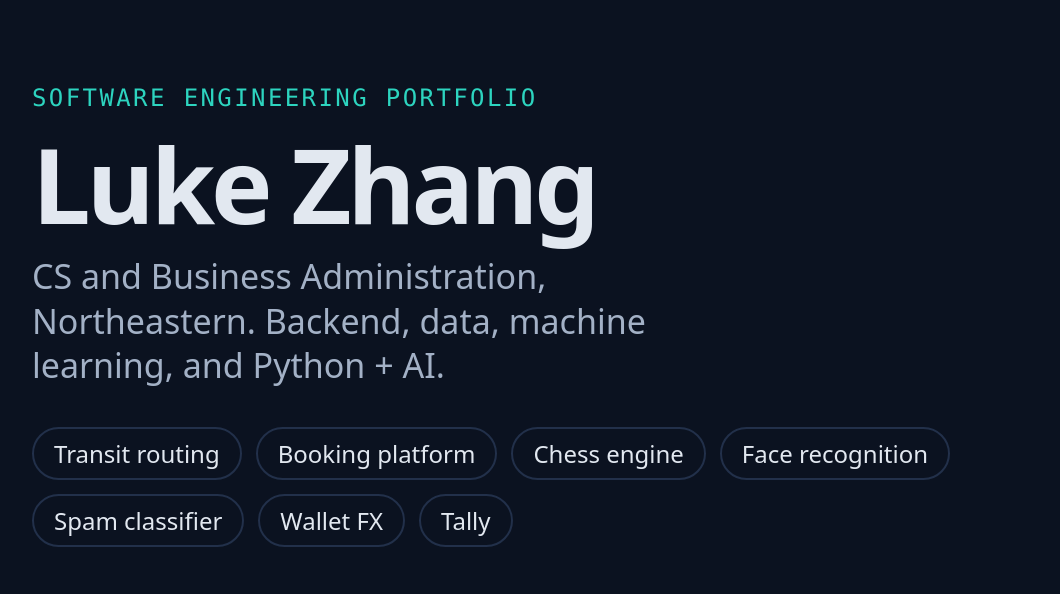
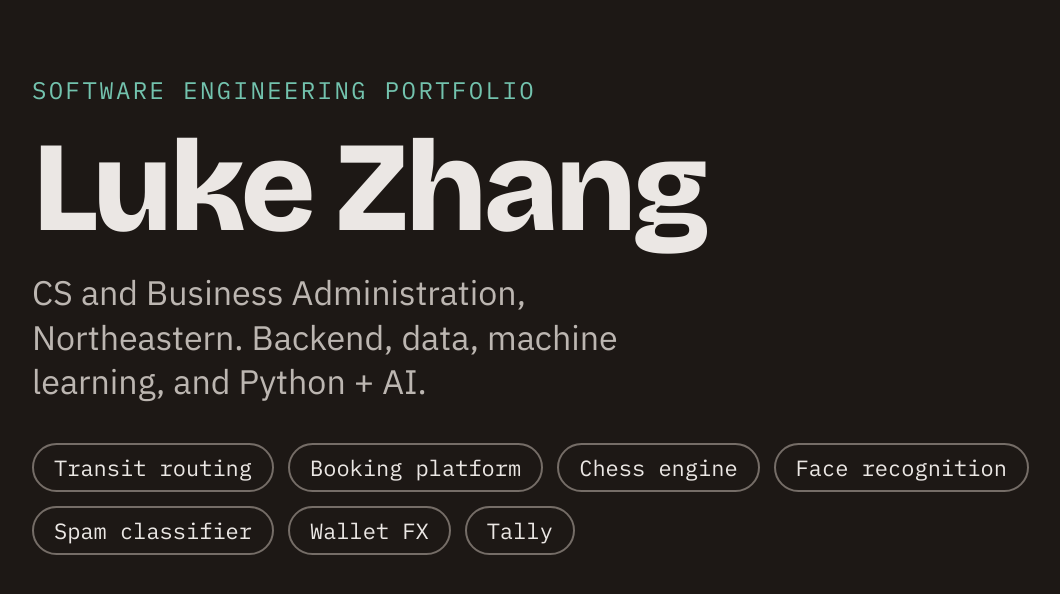
Before and after one commit to luke-zhang-cs-py/luke-zhang-cs-py.github.io, a plain HTML site: page tools/og.html in a window 1280 px wide. Shown: the whole page, without its empty margins (58-1118 px from the left). Drawn offline with Linux system fonts and the light colour scheme.

Commit message:
Link preview in the new palette and type
tools/og.html in the portfolio's dark palette with Bricolage, Plex Sans and
Plex Mono; og.png re-rendered with tools/make_og.py.

Co-Authored-By: Claude Opus 5.5 <noreply@anthropic.com>

```diff
--- a/tools/og.html
+++ b/tools/og.html
@@ -1,11 +1,12 @@
-<!DOCTYPE html><html><head><meta charset="utf-8"><style>
-  body{margin:0;width:1200px;height:630px;background:#0B1220;color:#E2E8F0;font-family:system-ui,"Segoe UI",Roboto,Arial,sans-serif;display:flex;flex-direction:column;justify-content:center;padding:0 90px;box-sizing:border-box}
-  .k{font-family:ui-monospace,Consolas,monospace;color:#2DD4BF;letter-spacing:.1em;text-transform:uppercase;font-size:24px;margin:0 0 18px}
-  h1{font-size:104px;margin:0 0 18px;letter-spacing:-.04em;line-height:1}
-  p{font-size:34px;color:#A3B1C6;margin:0 0 40px;max-width:34ch;line-height:1.3}
+<!DOCTYPE html><html><head><meta charset="utf-8"><link rel="stylesheet" href="../design/fonts.css"><style>
+  /* the portfolio's dark palette (design/palettes.json) and type (DESIGN.md) */
+  body{margin:0;width:1200px;height:630px;background:#1D1815;color:#EBE7E4;font-family:"IBM Plex Sans",sans-serif;display:flex;flex-direction:column;justify-content:center;padding:0 90px;box-sizing:border-box}
+  .k{font-family:"IBM Plex Mono",monospace;color:#73C3AE;letter-spacing:.1em;text-transform:uppercase;font-size:24px;margin:0 0 18px}
+  h1{font-family:"Bricolage Grotesque",sans-serif;font-weight:800;font-size:128px;margin:0 0 18px;letter-spacing:-.035em;line-height:1}
+  p{font-size:34px;color:#BCB6B1;margin:0 0 40px;max-width:34ch;line-height:1.3}
   p.k{max-width:none}
   ul{display:flex;gap:14px;padding:0;margin:0;list-style:none;flex-wrap:wrap}
-  li{border:2px solid #22304A;border-radius:999px;padding:8px 20px;font-size:24px;color:#E2E8F0}
+  li{border:2px solid #756D67;border-radius:999px;padding:8px 20px;font-family:"IBM Plex Mono",monospace;font-size:22px;color:#EBE7E4}
 </style></head><body>
   <p class="k">Software engineering portfolio</p>
   <h1>Luke Zhang</h1>
```
Also changed, not shown: og.png.
